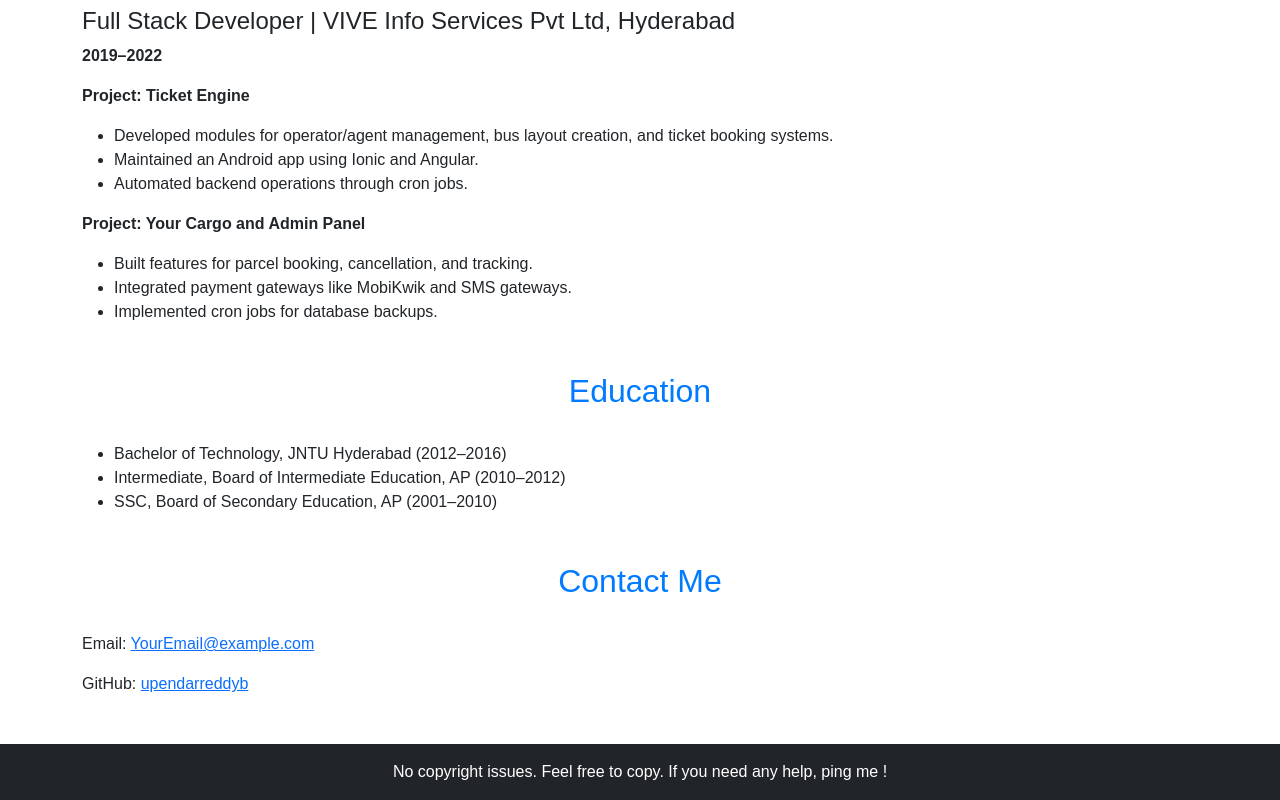
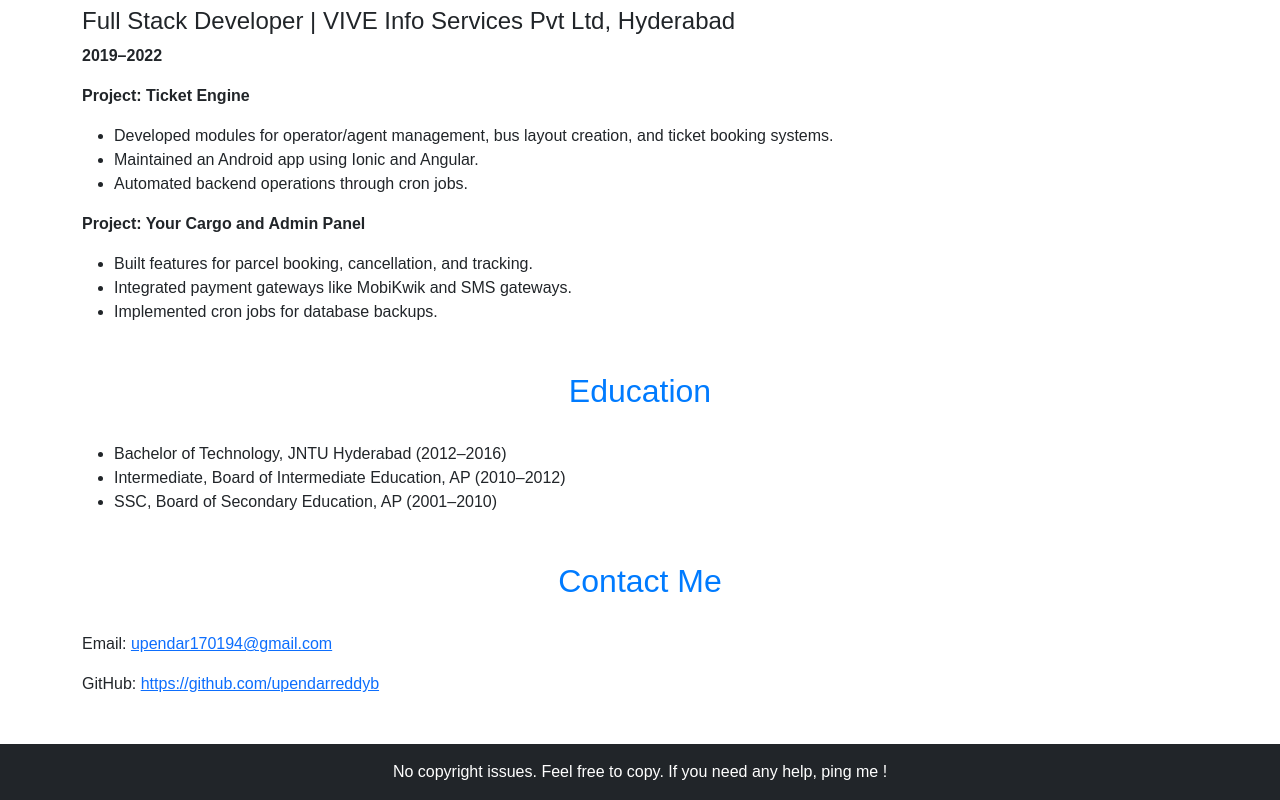
Before and after one commit to upendarreddyb/upendarreddyb.github.io, a plain HTML site: page index.html in a window 1280 px wide. Shown: the part 766-1566 px from the top of the page. Drawn offline with nearby package versions, Linux system fonts and the light colour scheme.

Commit message:
Update index.html

```diff
--- a/index.html
+++ b/index.html
@@ -128,8 +128,8 @@
 
         <section id="contact" class="mt-5">
             <h2 class="section-title">Contact Me</h2>
-            <p>Email: <a href="mailto:YourEmail@example.com">YourEmail@example.com</a></p>
-            <p>GitHub: <a href="https://github.com/upendarreddyb" target="_blank">upendarreddyb</a></p>
+            <p>Email: <a href="mailto:YourEmail@example.com">upendar170194@gmail.com</a></p>
+            <p>GitHub: <a href="https://github.com/upendarreddyb" target="_blank">https://github.com/upendarreddyb</a></p>
         </section>
     </div>
 
```
